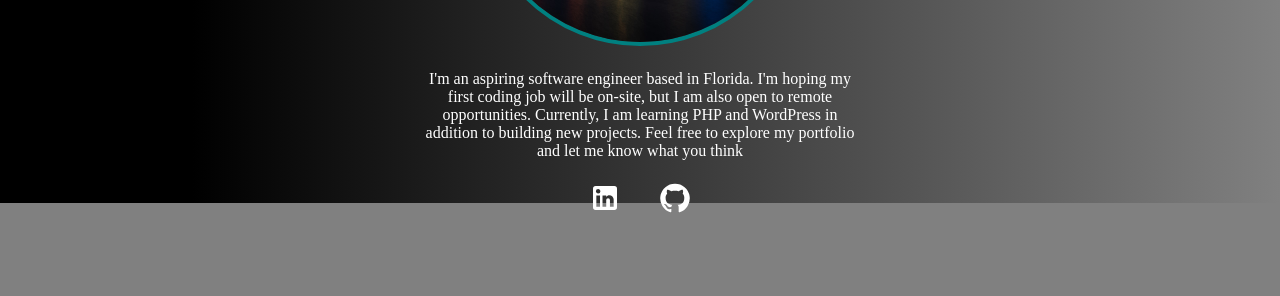
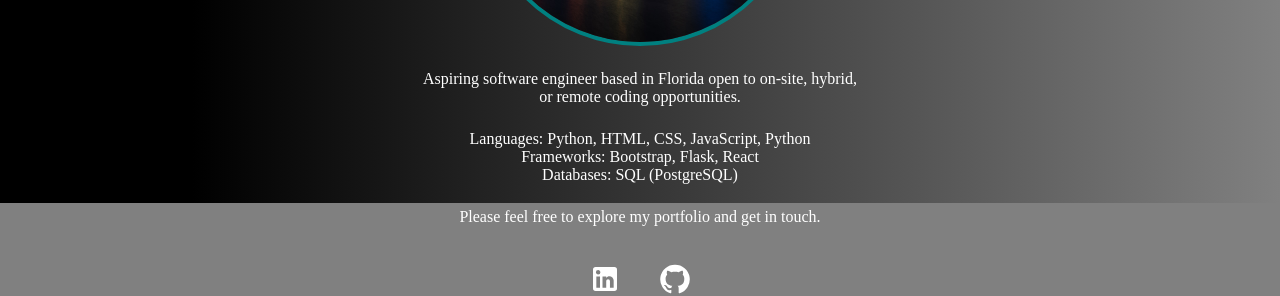
Before and after one commit to codeblue1230/portfolio, a React (Vite) app in the folder my_portfolio/: page / in a window 1280 px wide. Shown: the part 597-893 px from the top of the page. Before the commit the page ends 840 px from the top, so only its background shows below. Built offline with nearby package versions, Linux system fonts and the light colour scheme.

Commit message:
small grammar fixes

```diff
--- a/my_portfolio/src/components/Home/Home.jsx
+++ b/my_portfolio/src/components/Home/Home.jsx
@@ -4,7 +4,7 @@ import {
     Row,
     Col
 } from "react-bootstrap"
-import { styled } from "@mui/system"
+import { padding, styled } from "@mui/system"
 import LinkedInIcon from '@mui/icons-material/LinkedIn'
 import GitHubIcon from '@mui/icons-material/GitHub'
 
@@ -150,10 +150,16 @@ export const Home = () => {
                         <MainText style={{marginBottom: "3vh"}}>Full Stack Developer</MainText>
                         <Image src={city} alt="Picture of me"/>
                         <Description>
-                            I'm an aspiring software engineer based in Florida. I'm hoping my first coding
-                            job will be on-site, but I am also open to remote opportunities. Currently, I
-                            am learning PHP and WordPress in addition to building new projects. Feel free
-                            to explore my portfolio and let me know what you think
+                            Aspiring software engineer based in Florida open to on-site, hybrid, or remote
+                            coding opportunities.
+                        </Description>
+                        <Description>
+                            Languages: Python, HTML, CSS, JavaScript, Python<br></br>
+                            Frameworks: Bootstrap, Flask, React<br></br>
+                            Databases: SQL (PostgreSQL)<br></br>
+                        </Description>
+                        <Description style={{paddingBottom: "15px"}}>
+                            Please feel free to explore my portfolio and get in touch.
                         </Description>
                         <MainText>
                             <MyLinks href="https://www.linkedin.com/in/marc-engle-759378270/" style={{marginRight: "3vw"}}>
```
